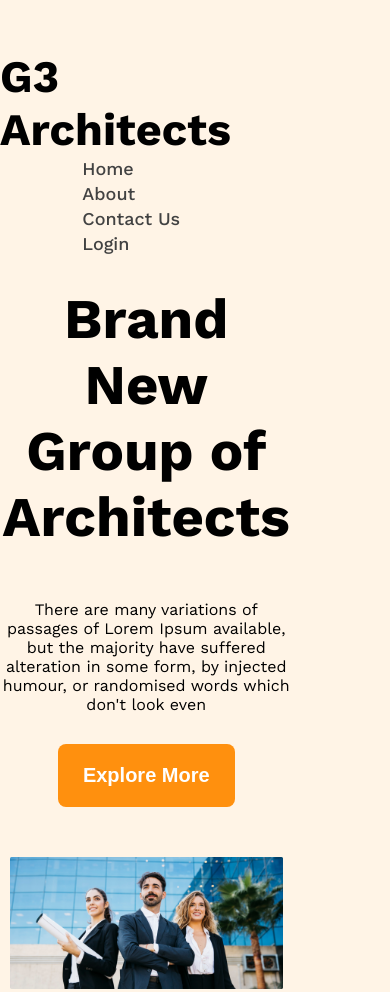
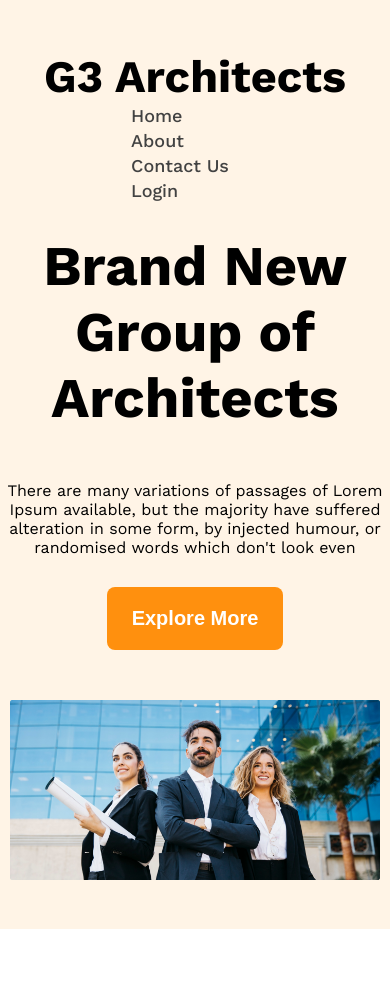
Before and after one commit to Helal366/g3-architects-responsive, a plain HTML site: page index.html in a window 390 px wide. Shown: the top 992 px of the page. Drawn offline with nearby package versions, Linux system fonts and the light colour scheme.

Commit message:
vw removed

```diff
--- a/nav-banner-quick.css
+++ b/nav-banner-quick.css
@@ -12,7 +12,7 @@ body{
 
 header{
     max-width: 1920px;
-    margin: 0 auto 85px auto;
+    margin-bottom: 85px;
     background-color: rgba(255, 144, 14, 0.1);
 
 }
@@ -45,7 +45,7 @@ header{
 .banner
 {
     /* box-sizing: border-box; */
-    max-width: 75vw;
+    max-width: 1440px;
     margin: 0 auto;
 }
 /* navbar styles */
@@ -145,6 +145,9 @@ header{
 
 /* small device responsive*/
 @media screen and (max-width: 576px) {
+    .brand-name{
+        text-align: center;
+    }
     .navbar, .nav-links-container{
         flex-direction: column;
     }
```
